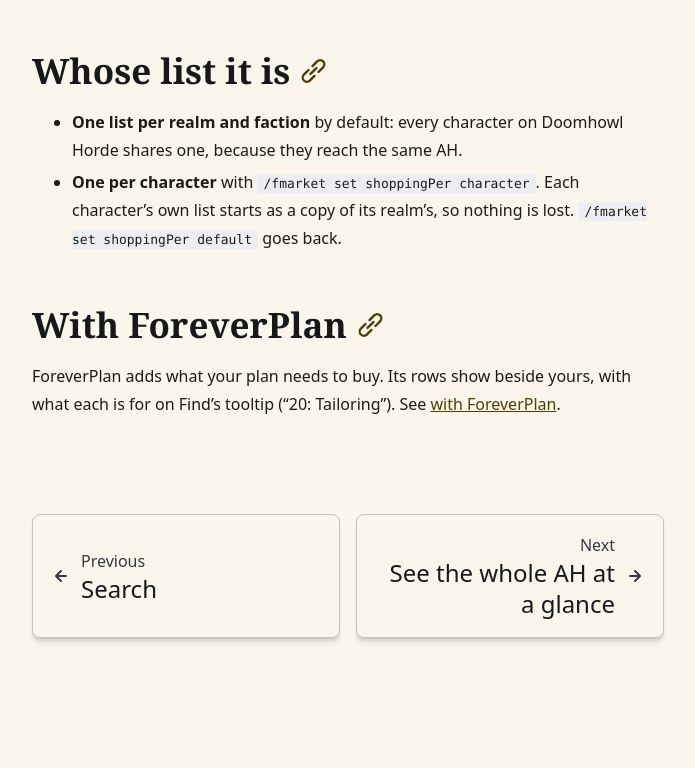
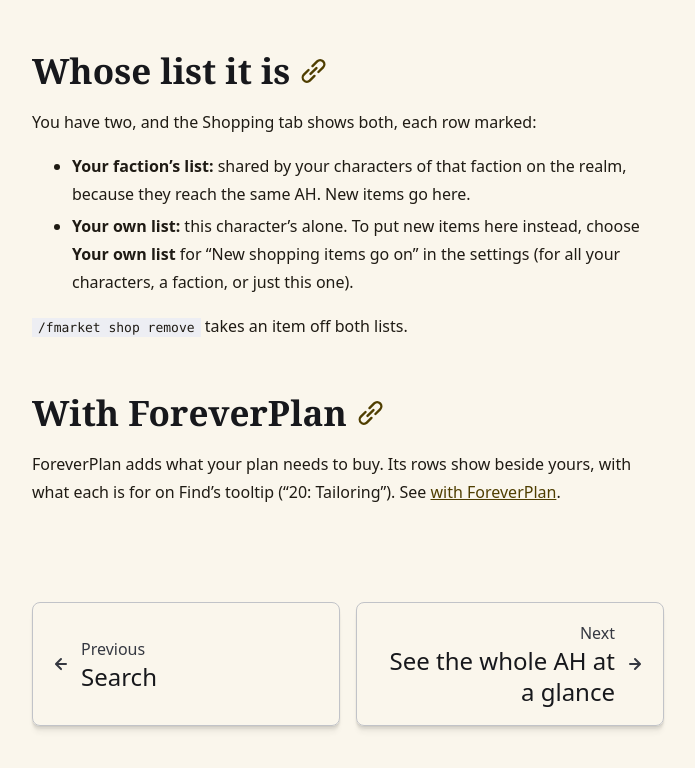
Before and after one commit to huntwj/wonk-docs, a plain HTML site: page ah/how-to/shopping/index.html in a window 1280 px wide. Shown: the part 1311-2079 px from the top of the page, without its empty margins (292-987 px from the left). Before the commit the page ends 1997 px from the top, so only its background shows below. Drawn offline with Linux system fonts and the light colour scheme.

Commit message:
Publish the player docs (site 780f9314d902)

```diff
--- a/ah/how-to/shopping/index.html
+++ b/ah/how-to/shopping/index.html
@@ -119,12 +119,14 @@ full scan, for a fresh price.</p>
 </tbody>
 </table>
 <div class="sl-heading-wrapper level-h2"><h2 id="whose-list-it-is">Whose list it is</h2><a class="sl-anchor-link" href="#whose-list-it-is"><span aria-hidden="true" class="sl-anchor-icon"><svg width="16" height="16" viewBox="0 0 24 24" fill="currentColor"><path d="m12.11 15.39-3.88 3.88a2.52 2.52 0 0 1-3.5 0 2.47 2.47 0 0 1 0-3.5l3.88-3.88a1 1 0 1 0-1.42-1.42l-3.88 3.89a4.48 4.48 0 0 0 6.33 6.33l3.89-3.88a1 1 0 0 0-1.42-1.42m8.58-12.08a4.49 4.49 0 0 0-6.33 0l-3.89 3.88a1 1 0 1 0 1.42 1.42l3.88-3.88a2.52 2.52 0 0 1 3.5 0 2.47 2.47 0 0 1 0 3.5l-3.88 3.88a1 1 0 0 0 0 1.42 1 1 0 0 0 1.42 0l3.88-3.89a4.49 4.49 0 0 0 0-6.33M8.83 15.17a1 1 0 0 0 .71.29 1 1 0 0 0 .71-.29l4.92-4.92a1 1 0 1 0-1.42-1.42l-4.92 4.92a1 1 0 0 0 0 1.42"></path></svg></span><span class="sr-only" data-pagefind-ignore>Section titled “Whose list it is”</span></a></div>
+<p>You have two, and the Shopping tab shows both, each row marked:</p>
 <ul>
-<li><strong>One list per realm and faction</strong> by default: every character on Doomhowl Horde shares one, because they
-reach the same AH.</li>
-<li><strong>One per character</strong> with <code dir="auto">/fmarket set shoppingPer character</code>. Each character’s own list starts as a copy of
-its realm’s, so nothing is lost. <code dir="auto">/fmarket set shoppingPer default</code> goes back.</li>
+<li><strong>Your faction’s list:</strong> shared by your characters of that faction on the realm, because they reach the same AH.
+New items go here.</li>
+<li><strong>Your own list:</strong> this character’s alone. To put new items here instead, choose <strong>Your own list</strong> for “New
+shopping items go on” in the settings (for all your characters, a faction, or just this one).</li>
 </ul>
+<p><code dir="auto">/fmarket shop remove</code> takes an item off both lists.</p>
 <div class="sl-heading-wrapper level-h2"><h2 id="with-foreverplan">With ForeverPlan</h2><a class="sl-anchor-link" href="#with-foreverplan"><span aria-hidden="true" class="sl-anchor-icon"><svg width="16" height="16" viewBox="0 0 24 24" fill="currentColor"><path d="m12.11 15.39-3.88 3.88a2.52 2.52 0 0 1-3.5 0 2.47 2.47 0 0 1 0-3.5l3.88-3.88a1 1 0 1 0-1.42-1.42l-3.88 3.89a4.48 4.48 0 0 0 6.33 6.33l3.89-3.88a1 1 0 0 0-1.42-1.42m8.58-12.08a4.49 4.49 0 0 0-6.33 0l-3.89 3.88a1 1 0 1 0 1.42 1.42l3.88-3.88a2.52 2.52 0 0 1 3.5 0 2.47 2.47 0 0 1 0 3.5l-3.88 3.88a1 1 0 0 0 0 1.42 1 1 0 0 0 1.42 0l3.88-3.89a4.49 4.49 0 0 0 0-6.33M8.83 15.17a1 1 0 0 0 .71.29 1 1 0 0 0 .71-.29l4.92-4.92a1 1 0 1 0-1.42-1.42l-4.92 4.92a1 1 0 0 0 0 1.42"></path></svg></span><span class="sr-only" data-pagefind-ignore>Section titled “With ForeverPlan”</span></a></div>
 <p>ForeverPlan adds what your plan needs to buy. Its rows show beside yours, with what each is for on Find’s
 tooltip (“20: Tailoring”). See <a href="/wonk-docs/ah/explanation/with-plan/">with ForeverPlan</a>.</p>
--- a/pagefind/pagefind-entry.json
+++ b/pagefind/pagefind-entry.json
@@ -1 +1 @@
-{"version":"1.6.0","languages":{"en":{"hash":"en_4a138bdabc","wasm":"en","page_count":83}},"include_characters":["_","‿","⁀","⁔","︳","︴","﹍","﹎","﹏","＿"]}
+{"version":"1.6.0","languages":{"en":{"hash":"en_1173e05f7d","wasm":"en","page_count":83}},"include_characters":["_","‿","⁀","⁔","︳","︴","﹍","﹎","﹏","＿"]}
```
Also changed, not shown: ah/reference/settings/index.html (+4 -5 lines), 14 other files.
